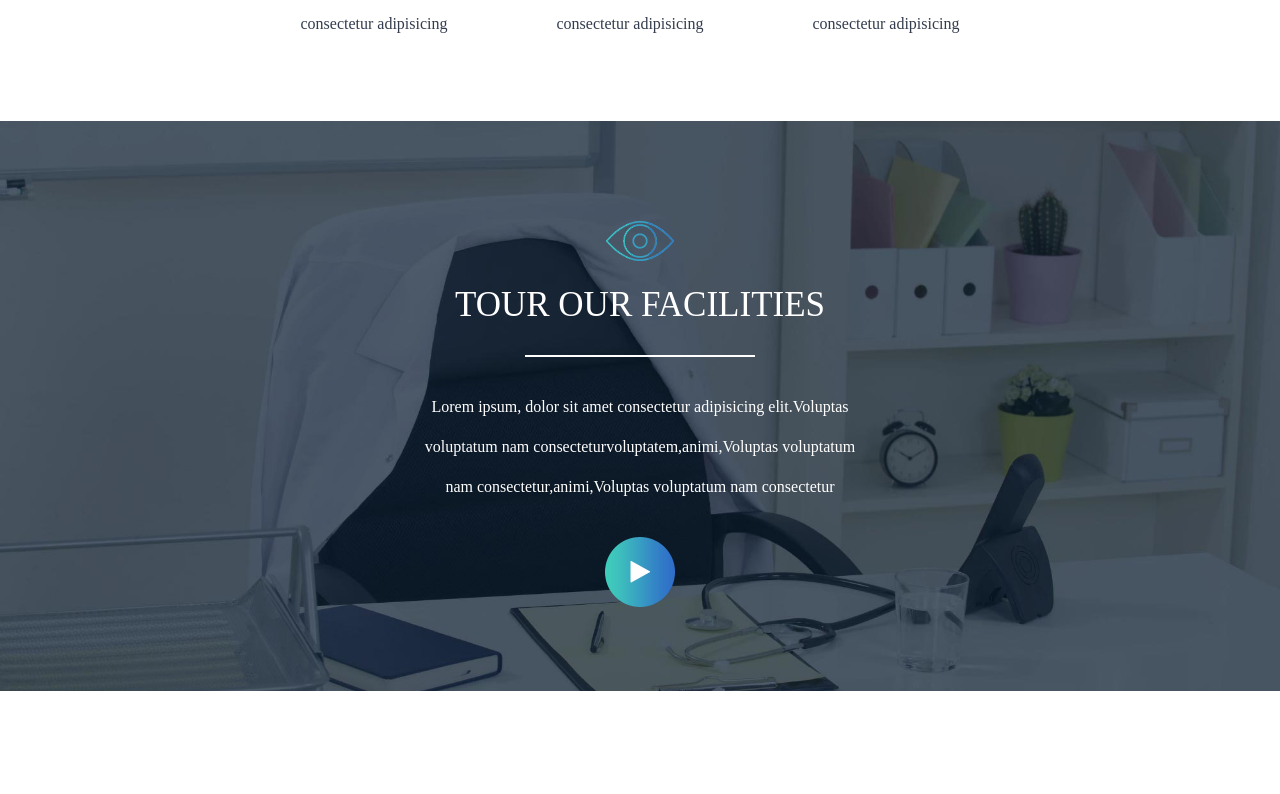
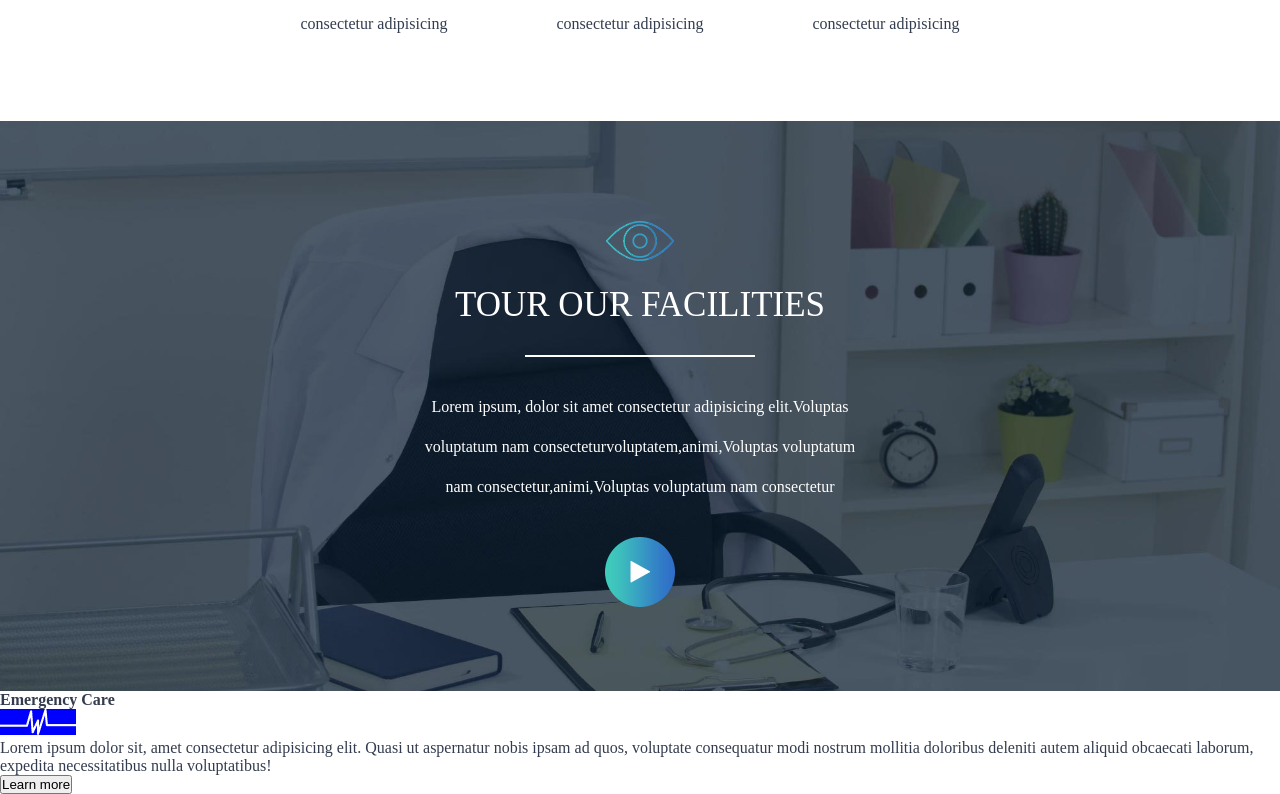
Before and after one commit to CosimoGiove/esercizioFinaleFrontEnd, a Vue app: page / in a window 1280 px wide. Shown: the part 3433-4227 px from the top of the page. Before the commit the page ends 4124 px from the top, so only its background shows below. Built offline with nearby package versions, Linux system fonts and the light colour scheme.

Commit message:
feat: inizio sezione 5

```diff
--- a/src/Main1.vue
+++ b/src/Main1.vue
@@ -3,12 +3,14 @@ import { store } from './store'
 import descrizione from './components/descrizione.vue';
 import icone from './components/icone.vue';
 import VisitaLeStrutture from './components/VisitaLeStrutture.vue'
+import ServiziPrincipali from './components/ServiziPrincipali.vue';
 export default {
     name: "_main",
     components: {
         icone,
         descrizione,
         VisitaLeStrutture,
+        ServiziPrincipali,
     },
     data() {
         return {
@@ -119,11 +121,12 @@ export default {
                         <div class="play">
                             <img src="../public/img/play-icon.png" alt="scrivania">
                         </div>
-
                     </div>
                 </div>
-
             </div>
+        </section>
+        <section>
+            <ServiziPrincipali></ServiziPrincipali>
         </section>
     </main>
 </template>
@@ -247,7 +250,8 @@ main {
     background-size: cover;
     padding-bottom: 80px;
 }
-.play{
+
+.play {
     margin-top: 30px;
     color: #358fc4;
 }
--- /dev/null
+++ b/src/components/ServiziPrincipali.vue
@@ -0,0 +1,47 @@
+<script>
+export default {
+    name: "servizi principali",
+    data() {
+        return {
+            servizi: [
+                {
+                    titolo: "Emergency Care",
+                    img: "../../public/img/wave-divider.png",
+                    testo: " Lorem ipsum dolor sit, amet consectetur adipisicing elit. Quasi ut aspernatur nobis ipsam ad quos, voluptate consequatur modi nostrum mollitia doloribus deleniti autem aliquid obcaecati laborum, expedita necessitatibus nulla voluptatibus!",
+                },
+                // {
+                //     titolo: "Emergency Care",
+                //     img: "../../public/img/wave-divider.png",
+                //     testo: " Lorem ipsum dolor sit, amet consectetur adipisicing elit. Quasi ut aspernatur nobis ipsam ad quos, voluptate consequatur modi nostrum mollitia doloribus deleniti autem aliquid obcaecati laborum, expedita necessitatibus nulla voluptatibus!",
+                // },
+                // {
+                //     titolo: "Emergency Care",
+                //     img: "./public/img/wave-divider.png",
+                //     testo: " Lorem ipsum dolor sit, amet consectetur adipisicing elit. Quasi ut aspernatur nobis ipsam ad quos, voluptate consequatur modi nostrum mollitia doloribus deleniti autem aliquid obcaecati laborum, expedita necessitatibus nulla voluptatibus!",
+                // },
+            ]
+        }
+    }
+}
+</script>
+
+<template>
+    <div v-for="servizio in servizi ">
+        <h4>
+            {{ servizio.titolo}}
+        </h4>
+        <div>
+            <img :src="servizio.img" alt="weve">
+        </div>
+        <div>
+            {{ servizio.testo }}
+        </div>
+        <button>Learn more</button>
+    </div>
+</template>
+
+<style lang="scss" scoped>
+img{
+   background-color: blue;
+}
+</style>
```
Also changed, not shown: public/img/wave-divider.png (added).
